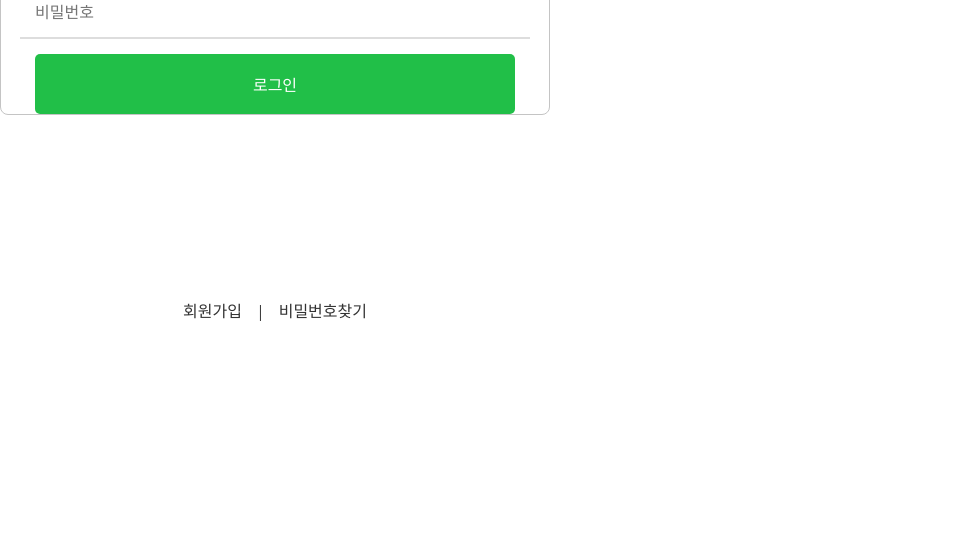
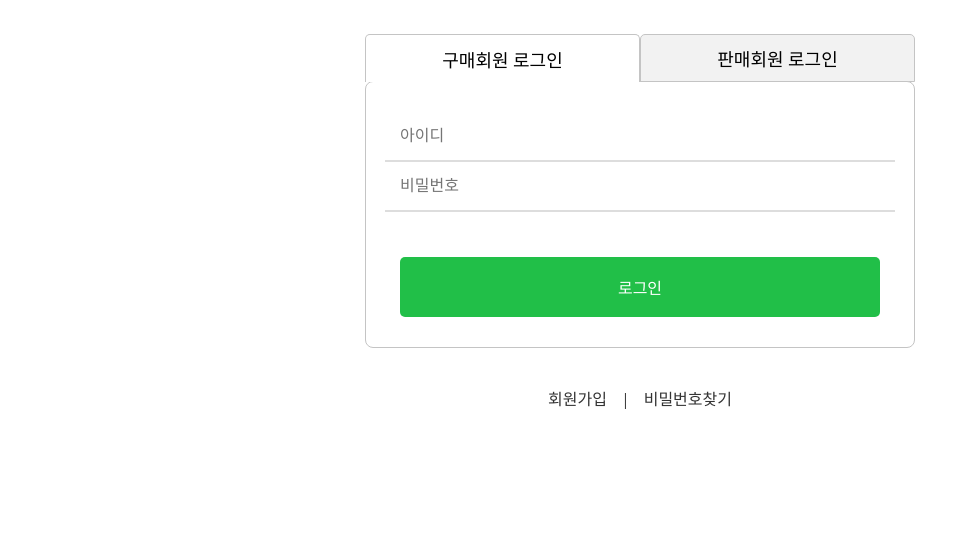
Before and after one commit to dahyungryu/Project_openmarketservice, a plain HTML site: page login.html in a window 1280 px wide. Shown: the part 241-800 px from the top of the page, without its empty margins (0-978 px from the left). Drawn offline with Linux system fonts and the light colour scheme; a web font is replaced by a local one.

```diff
--- a/css/user.css
+++ b/css/user.css
@@ -4,20 +4,33 @@
   --main-font-size: 18px;
   --sub-font-size: 16px;
 }
-
-body {
-  width: 550px;
-  height: 584.69px;
+/* html {
   display: flex;
   flex-direction: column;
   align-items: center;
   justify-content: center;
 }
+body {
+  width: 550px;
+  height: 584.69px;
+} */
+ html {
+  height: 100%;
+  margin: 0;
+ }
+ body {
+  display: flex;
+  justify-content: center;
+  align-items: center;
+  flex-direction: column;
+  height: 100vh;
+ }
 
 header a img {
   width: 238px;
   height: 74px;
   display: block;
+  margin-bottom: 30px;
 }
 
 .userType {
@@ -80,6 +93,13 @@ header a img {
   transition: border-color 0.3s;
 }
 
+.inputs {
+  display: flex;
+  flex-direction: column;
+  margin-top: 30px;
+  margin-bottom: 30px;
+}
+
 .submitBtn {
   width: 480px;
   height: 60px;
@@ -88,6 +108,7 @@ header a img {
   border-radius: 5px;
   border: none;
   text-align: center;
+  margin-bottom: 30px;
   font-family: var(--bold-font);
   font-size: var(--main-font);
 }
@@ -96,7 +117,7 @@ header a img {
   width: 184px;
   display: flex;
   justify-content: space-between;
-  margin-top: 20px;
+  margin-top: -50px;
 }
 
 .menu-options a {
--- a/login.html
+++ b/login.html
@@ -28,16 +28,18 @@
       </div>
       <div></div>
       <form action="" class="loginFm">
-        <label for="id" class="sr-only">아이디</label>
-        <input
+        <div class="inputs">
+          <label for="id" class="sr-only">아이디</label>
+          <input
           type="text"
           id="id"
           class="userId"
           placeholder="아이디"
           required
-        />
-        <label for="pw" class="sr-only"></label>
-        <input type="text" placeholder="비밀번호" required />
+          />
+          <label for="pw" class="sr-only"></label>
+          <input type="text" placeholder="비밀번호" required />
+        </div>
         <button type="submit" class="submitBtn">로그인</button>
       </form>
     </div>
```
Also changed, not shown: page404.html (added, +21 -0 lines).
